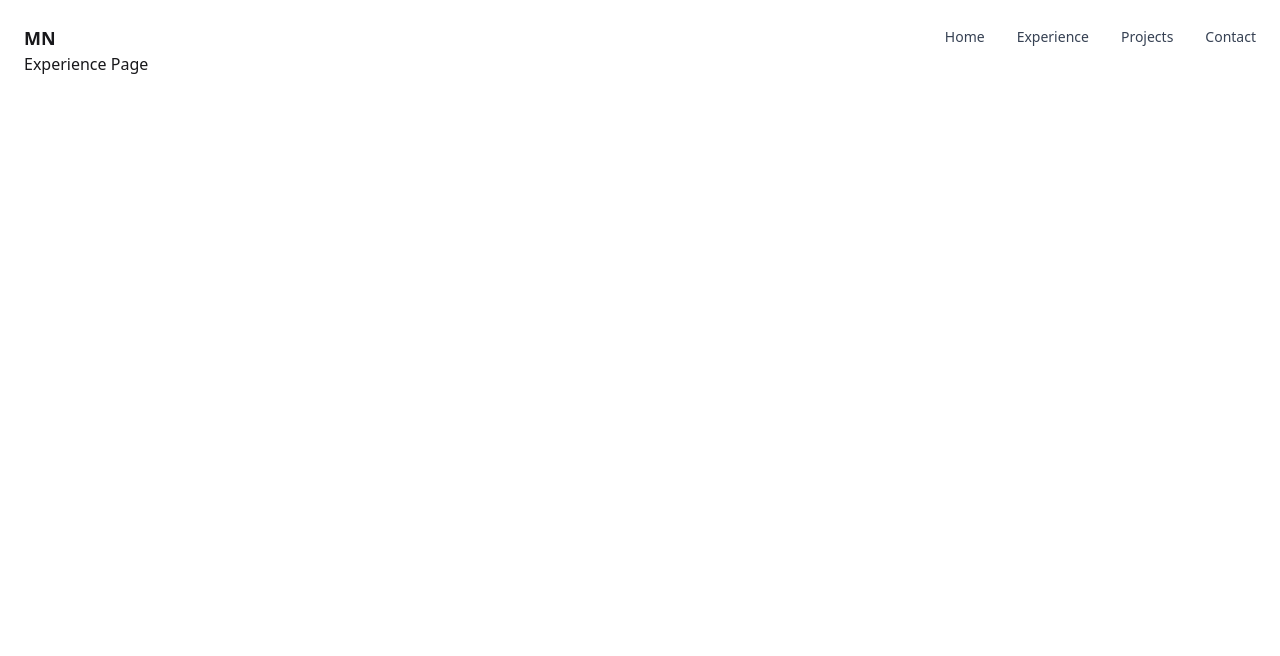
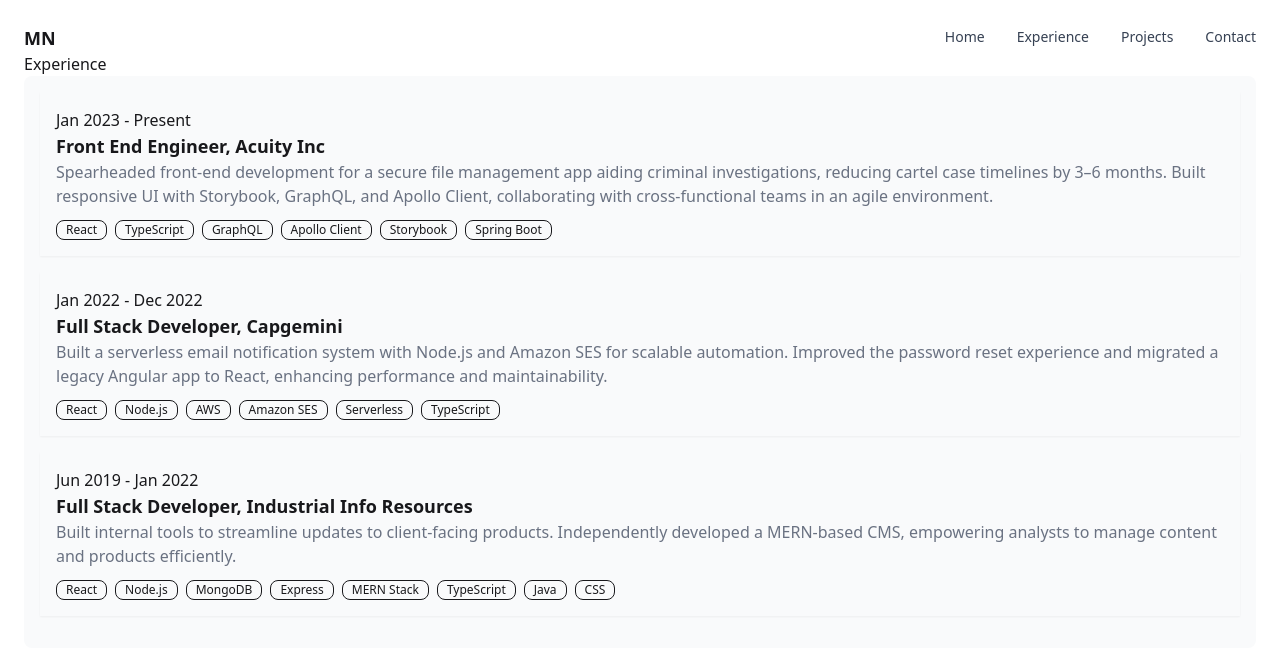
Before and after one commit to allnichols/portfolio-site, a Next.js app: page /experience in a window 1280 px wide. Shown: the top 656 px of the page. Built offline with nearby package versions, Linux system fonts and the light colour scheme.

Commit message:
add experience page

```diff
--- a/src/app/experience/page.tsx
+++ b/src/app/experience/page.tsx
@@ -1,9 +1,101 @@
 import Container from "@/app/ui/Container";
+import React from "react";
+
+type Experience = {
+  title: string;
+  company: string;
+  date: string;
+  description: string;
+  techUsed?: string[];
+};
+
+const Experiences = [
+  {
+    title: "Front End Engineer",
+    company: "Acuity Inc",
+    date: "Jan 2023 - Present",
+    description: `Spearheaded front-end development for a secure file management app aiding criminal investigations, reducing cartel case timelines by 3–6 months. Built responsive UI with Storybook, GraphQL, and Apollo Client, collaborating with cross-functional teams in an agile environment.`,
+    techUsed: [
+      "React",
+      "TypeScript",
+      "GraphQL",
+      "Apollo Client",
+      "Storybook",
+      "Spring Boot",
+    ],
+  },
+  {
+    title: "Full Stack Developer",
+    company: "Capgemini",
+    date: "Jan 2022 - Dec 2022",
+    description: `Built a serverless email notification system with Node.js and Amazon SES for scalable automation.
+    Improved the password reset experience and migrated a legacy Angular app to React, enhancing performance and maintainability.`,
+    techUsed: [
+      "React",
+      "Node.js",
+      "AWS",
+      "Amazon SES",
+      "Serverless",
+      "TypeScript",
+    ],
+  },
+  {
+    title: "Full Stack Developer",
+    company: "Industrial Info Resources",
+    date: "Jun 2019 - Jan 2022",
+    description: `Built internal tools to streamline updates to client-facing products. Independently developed a MERN-based CMS, empowering analysts to manage content and products efficiently.`,
+    techUsed: [
+      "React",
+      "Node.js",
+      "MongoDB",
+      "Express",
+      "MERN Stack",
+      "TypeScript",
+      "Java",
+      "CSS",
+    ],
+  },
+];
 
 export default function Page() {
   return (
     <Container>
-      <p>Experience Page</p>
+      <h2>Experience</h2>
+      <div className="hero bg-gray-50 rounded-lg">
+        <div className="hero-content text-left">
+          <div>
+            {Experiences.map((experience, index) => (
+              <div key={index} className="mb-4 p-4 shadow-xs">
+                <div>
+                  <p>{experience.date}</p>
+                </div>
+                <div className="">
+                  <h3 className="text-lg font-bold">
+                    {experience.title}, {experience.company}
+                  </h3>
+
+                  <p className="text-gray-500">{experience.description}</p>
+                  {/* {experience.description.map((desc: string, index: number) => (
+                    <p key={index} className="text-gray-500">
+                      {desc}
+                    </p>
+                  ))} */}
+                  <div className="flex flex-wrap gap-2 mt-3">
+                    {experience.techUsed?.map((tech, index) => (
+                      <span
+                        key={index}
+                        className="badge badge-outline badge-sm"
+                      >
+                        {tech}
+                      </span>
+                    ))}
+                  </div>
+                </div>
+              </div>
+            ))}
+          </div>
+        </div>
+      </div>
     </Container>
   );
 }
```
